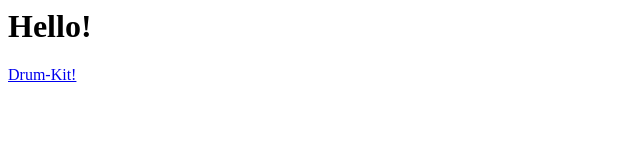
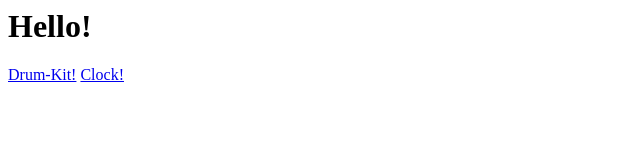
Before and after one commit to Alobeast/javascript-projects, a plain HTML site: page index.html in a window 1280 px wide. Shown: the full height of the page, 0-640 px from the left. Drawn offline with Linux system fonts and the light colour scheme.

Commit message:
Update index.html

```diff
--- a/index.html
+++ b/index.html
@@ -1,2 +1,3 @@
 <h1>Hello!</h1>
 <a href="https://alobeast.github.io/javascript-projects/drum-kit">Drum-Kit!</a>
+<a href="https://alobeast.github.io/javascript-projects/clock">Clock!</a>
```
